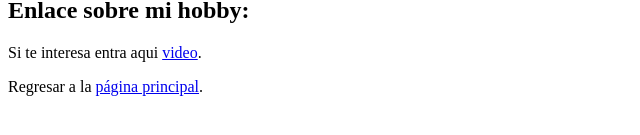
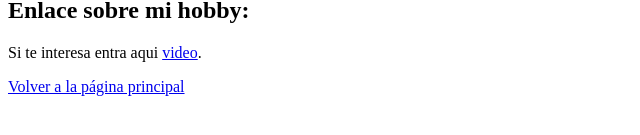
Before and after one commit to Balcarcel16/parcial1, a plain HTML site: page intereses.html in a window 1280 px wide. Shown: the part 335-470 px from the top of the page, without its empty margins (0-640 px from the left). Drawn offline with Linux system fonts and the light colour scheme.

Commit message:
Update intereses.html

```diff
--- a/intereses.html
+++ b/intereses.html
@@ -36,7 +36,7 @@
     </section>
 
     <footer>
-        <p>Regresar a la <a href="index.html">página principal</a>.</p>
+       <a href="index.html">Volver a la página principal</a>
     </footer>
 
 </body>
```
